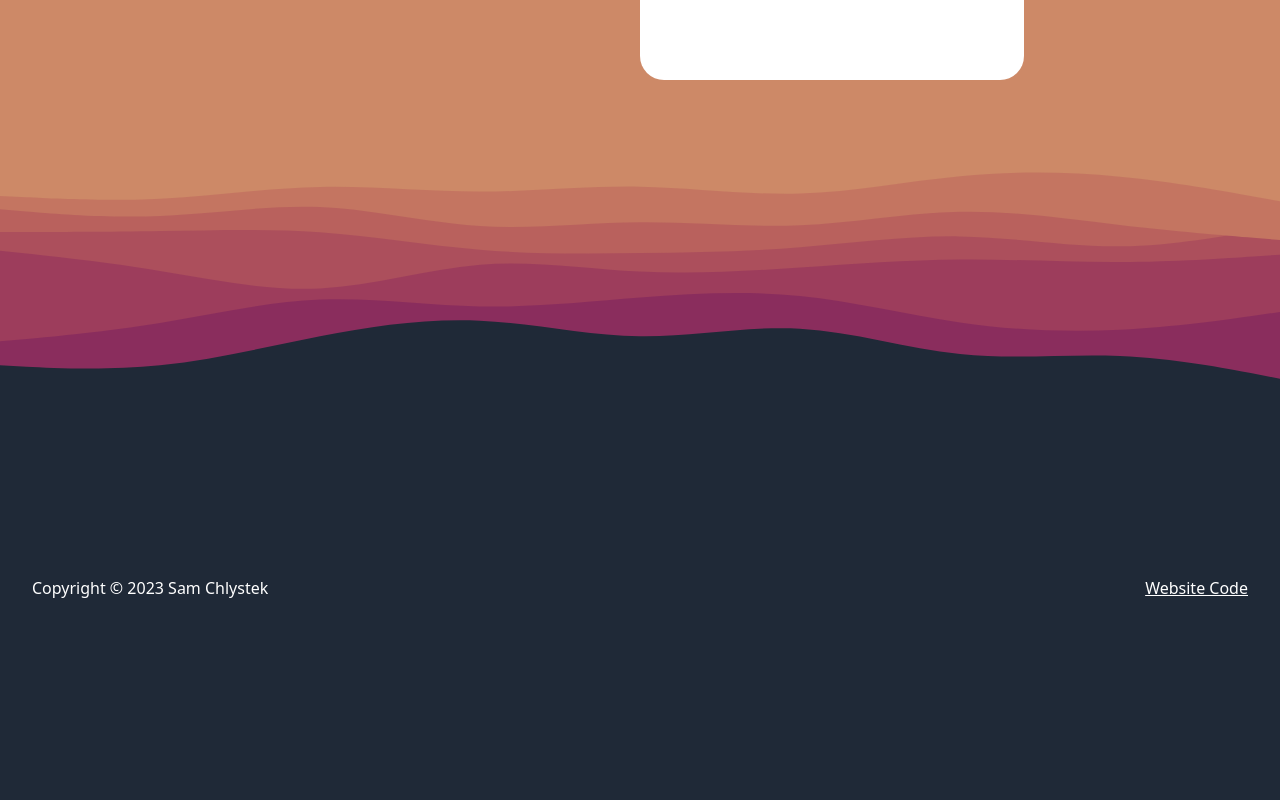
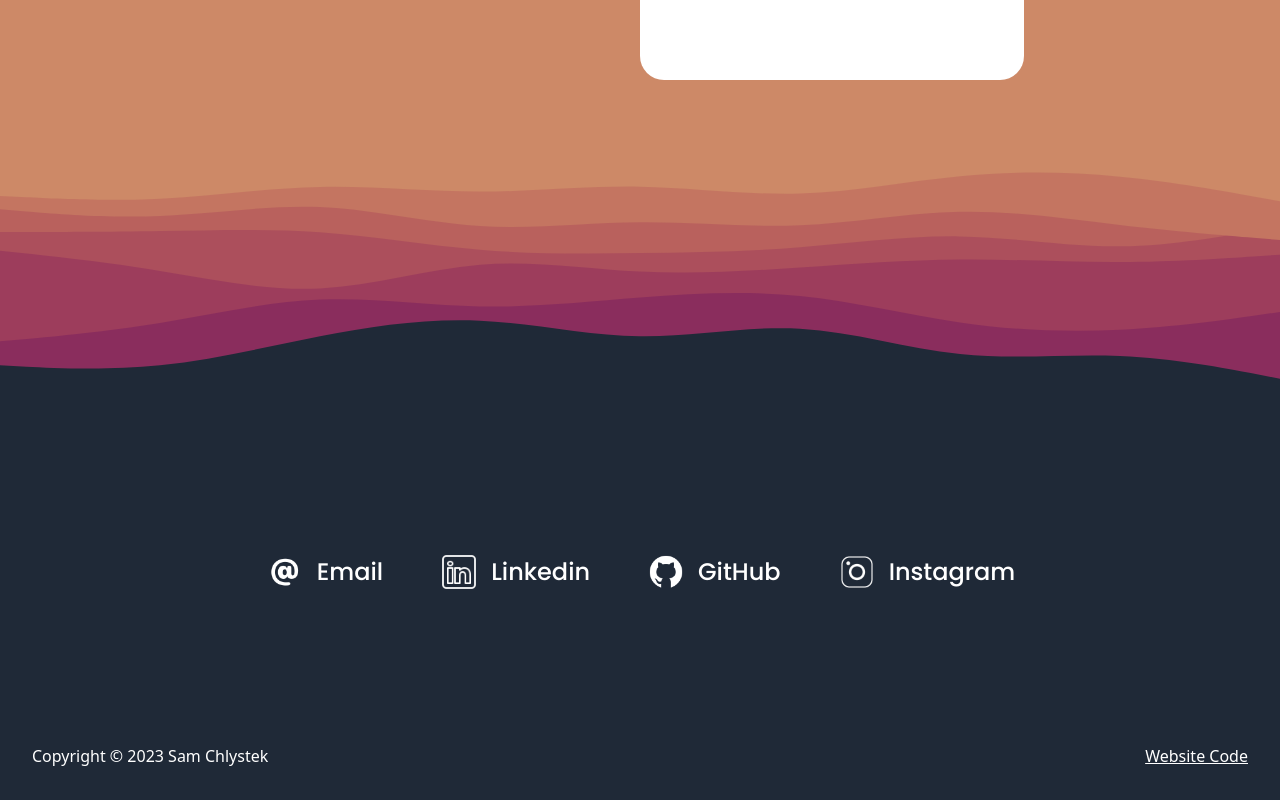
Before and after one commit to schlys/schlys.github.io, a plain HTML site: page index.html in a window 1280 px wide. Shown: the part 1566-2366 px from the top of the page. Before the commit the page ends 2198 px from the top, so only its background shows below. Drawn offline with Linux system fonts and the light colour scheme; a script that the page names is missing; a web font is replaced by a local one.

Commit message:
contact section

```diff
--- a/index.html
+++ b/index.html
@@ -6,7 +6,7 @@
     <meta name="viewport" content="width=device-width, initial-scale=1.0">
     <link rel="preconnect" href="https://fonts.googleapis.com">
     <link rel="preconnect" href="https://fonts.gstatic.com" crossorigin>
-    <link href="https://fonts.googleapis.com/css2?family=Dongle&family=Overpass+Mono&family=Patua+One&display=swap" rel="stylesheet">
+    <link href="https://fonts.googleapis.com/css2?family=Dongle&family=Overpass+Mono&family=Pathway+Extreme:wght@600&family=Patua+One&family=Poppins:wght@500&display=swap" rel="stylesheet">
     <link rel="stylesheet" type="text/css" href="style.css">
     <link rel="stylesheet" href="/dist/output.css">
     <title>Sam Chlystek</title>
@@ -39,9 +39,9 @@
 
         <!-- mobile menu here -->
         <div id='mobile-menu' class="md:hidden hidden mx-5">
-            <a href="#About" class="block text-sm p-2 hover:text-gray-400">About</a>
-            <a href="#Projects" class="block text-sm p-2 hover:text-gray-400">Projects</a>
-            <a href="#Contact" class="block text-sm p-2 hover:text-gray-400">Contact</a>
+            <a href="#About" class="block text-sm p-2 hover:text-gray-400">about</a>
+            <a href="#Projects" class="block text-sm p-2 hover:text-gray-400">projects</a>
+            <a href="#Contact" class="block text-sm p-2 hover:text-gray-400">contact</a>
         </div>
    </nav>
 
@@ -120,8 +120,29 @@
     <!-- waves effect -->
     <div class="border-0 rotate-180 aspect-[960/300] bg-[url('/downloads/wave1.svg')] w-full bg-no-repeat bg-center bg-cover"></div>
 
+    <section id="Contact" class="mb-28">
+        <div class="flex justify-center flex-wrap">
+            <a href="mailto: samchlystek20@gmail.com" class="flex items-center px-7 py-2 hover:-translate-y-3 duration-300">
+                <img class="w-10 h-10 mr-3" src="downloads/email.png">
+                <span class="pop text-2xl">Email</span>
+            </a>
+            <a href="https://www.linkedin.com/in/sam-chlystek/" class="flex items-center px-7 py-2 hover:-translate-y-3 duration-300">
+                <img class="w-10 h-10 mr-3" src="downloads/linkedin.png">
+                <span class="pop text-2xl">Linkedin</span>
+            </a>
+            <a href="https://github.com/schlys" class="flex items-center px-7 py-2 hover:-translate-y-3 duration-300">
+                <img class="w-10 h-10 mr-3" src="downloads/github.png">
+                <span class="pop text-2xl">GitHub</span>
+            </a>
+            <a href="https://www.instagram.com/sam_chlystek/" class="flex items-center px-7 py-2 hover:-translate-y-3 duration-300">
+                <img class="w-10 h-10 mr-3" src="downloads/insta.png">
+                <span class="pop text-2xl">Instagram</span>
+            </a>
+        </div>
+    </section>
 
-    <footer class="p-8 flex justify-between">
+
+    <footer class="max-sm:flex-col-reverse flex p-8 justify-between">
         <p>Copyright © 2023 Sam Chlystek</p>
         <a href="https://github.com/schlys/schlys.github.io/tree/main" class="underline">Website Code</a>
     </footer>
--- a/style.css
+++ b/style.css
@@ -92,3 +92,7 @@
 .opm {
     font-family: 'Overpass Mono';
 }
+
+.pop {
+    font-family: 'Poppins';
+}
```
Also changed, not shown: dist/output.css, downloads/email.png (added), downloads/github.png (added), downloads/insta.png (added), downloads/linkedin.png (added).
